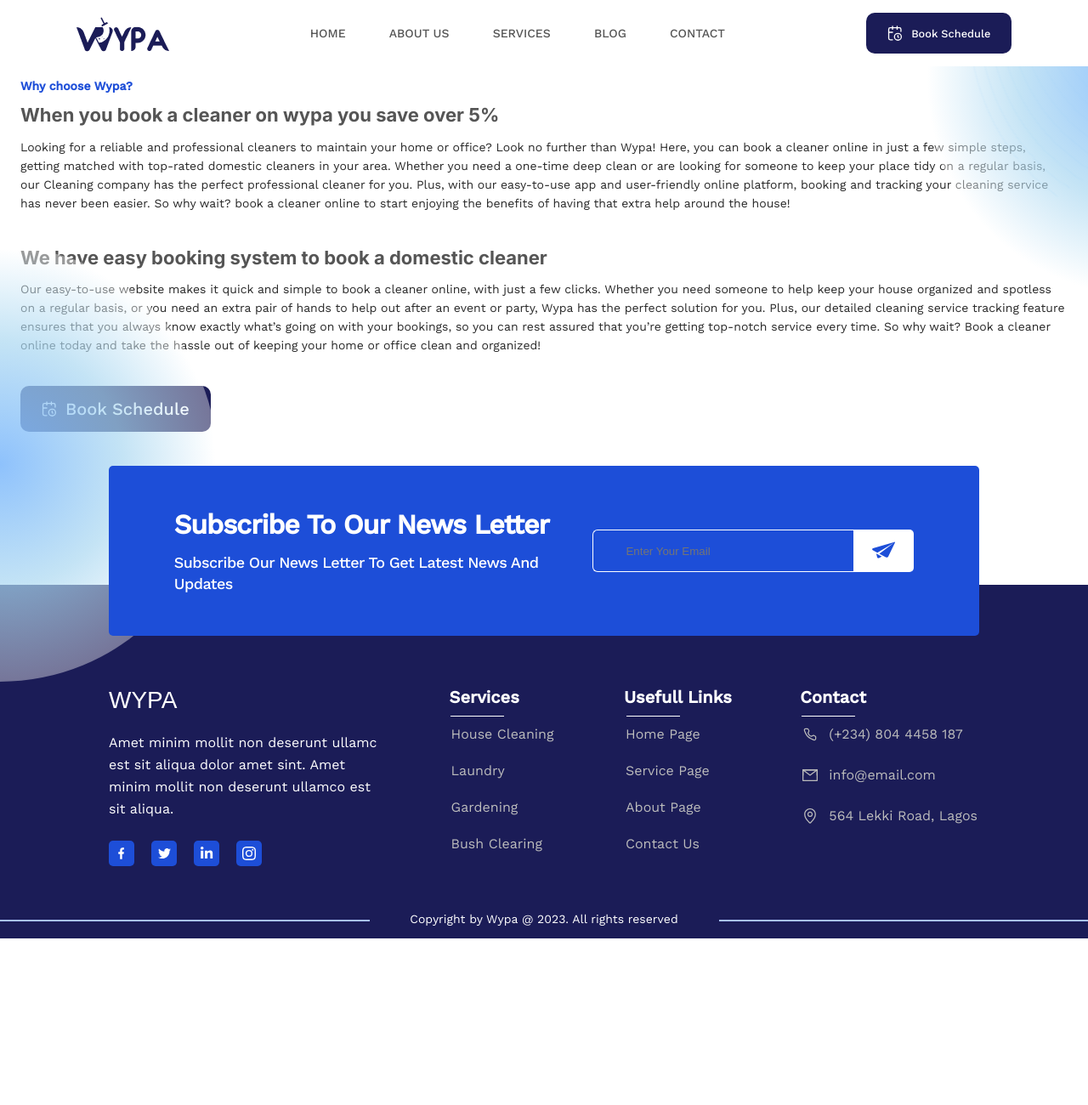
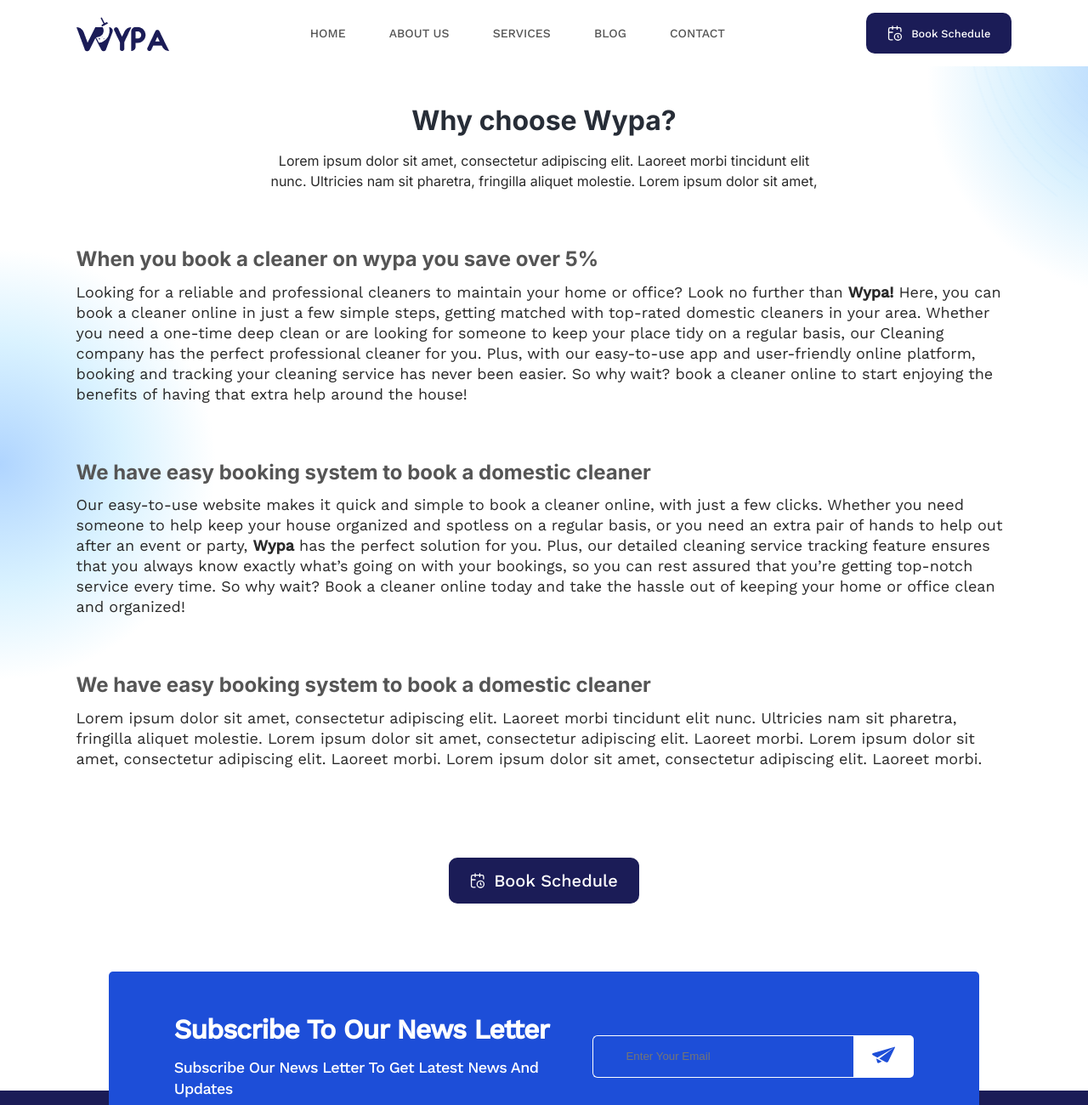
Before and after one commit to jubelo1234/Farm, a plain HTML site: page Why_us.html in a window 1280 px wide. Shown: the top 1300 px of the page at 85% size. Before the commit the page ends 1104 px from the top, so only its background shows below. Drawn offline with nearby package versions, Linux system fonts and the light colour scheme; a web font is replaced by a local one.

Commit message:
continuation

```diff
--- a/Why_us.html
+++ b/Why_us.html
@@ -26,7 +26,7 @@
         <img src="images/new_logoo.png" alt="logo" width="109" class="main_logo"/>
         <ul>
         <li><a href="#" class="men_text">HOME</a></li>
-        <li><a href="#" class="men_text">ABOUT US</a></li>
+        <li><a href="index.html#about__us" class="men_text">ABOUT US</a></li>
         <li><a href="#" class="men_text">SERVICES</a></li>
         <li><a href="#" class="men_text">BLOG</a></li>
         <li><a href="#" class="men_text">CONTACT</a></li>
@@ -39,7 +39,7 @@
     </nav>
     </header>
 
-    <main class="blur">
+    <main class="blur abt_main">
         <div class="gradient">
             #
         </div>
@@ -61,14 +61,14 @@
             <div class="text__section save__five">
                 <h2>When you book a cleaner on wypa you save over 5%</h2>
                 <p>
-                    Looking for a reliable and professional cleaners to maintain your home or office? Look no further than Wypa! Here, you can book a cleaner online in just a few simple steps, getting matched with top-rated domestic cleaners in your area. Whether you need a one-time deep clean or are looking for someone to keep your place tidy on a regular basis, our Cleaning company has the perfect professional cleaner for you. Plus, with our easy-to-use app and user-friendly online platform, booking and tracking your cleaning service has never been easier. So why wait? book a cleaner online to start enjoying the benefits of having that extra help around the house!
+                    Looking for a reliable and professional cleaners to maintain your home or office? Look no further than <span>Wypa!</span> Here, you can book a cleaner online in just a few simple steps, getting matched with top-rated domestic cleaners in your area. Whether you need a one-time deep clean or are looking for someone to keep your place tidy on a regular basis, our Cleaning company has the perfect professional cleaner for you. Plus, with our easy-to-use app and user-friendly online platform, booking and tracking your cleaning service has never been easier. So why wait? book a cleaner online to start enjoying the benefits of having that extra help around the house!
                 </p>
             </div>
 
             <div class="text__section easy__booking">
                 <h2>We have easy booking system to book a domestic cleaner</h2>
                 <p>
-                    Our easy-to-use website makes it quick and simple to book a cleaner online, with just a few clicks. Whether you need someone to help keep your house organized and spotless on a regular basis, or you need an extra pair of hands to help out after an event or party, Wypa has the perfect solution for you. Plus, our detailed cleaning service tracking feature ensures that you always know exactly what’s going on with your bookings, so you can rest assured that you’re getting top-notch service every time. So why wait? Book a cleaner online today and take the hassle out of keeping your home or office clean and organized!
+                    Our easy-to-use website makes it quick and simple to book a cleaner online, with just a few clicks. Whether you need someone to help keep your house organized and spotless on a regular basis, or you need an extra pair of hands to help out after an event or party, <span>Wypa</span> has the perfect solution for you. Plus, our detailed cleaning service tracking feature ensures that you always know exactly what’s going on with your bookings, so you can rest assured that you’re getting top-notch service every time. So why wait? Book a cleaner online today and take the hassle out of keeping your home or office clean and organized!
                 </p>
             </div>
 
@@ -79,10 +79,12 @@
                 </p>
             </div>
 
-            <button class="schedule__button">
-                <img src="images/vector.svg" alt="svg" />
-                <p>Book Schedule</p>
-            </button>
+            <div class="but_container">
+              <button class="schedule__button">
+                  <img src="images/vector.svg" alt="svg" />
+                  <p>Book Schedule</p>
+              </button>
+            </div>
         </section>
 
 
--- a/style.css
+++ b/style.css
@@ -9,6 +9,10 @@
   box-sizing: border-box;
 }
 
+html, body {
+  scroll-behavior: smooth;
+}
+
 body{
   max-width: 2500px;
   overflow-x: hidden;
@@ -16,6 +20,9 @@ body{
 
 main{
   position: relative;
+}
+.about_us, .services, .our_team, .portf, .reviews, .form_area{
+  scroll-margin-top: 70px;
 }
 
 .gradient{
@@ -27,8 +34,8 @@ main{
   height: 40vw;
   border-radius: 50%;
   background: radial-gradient(circle at center,
-    rgba(130, 187, 252, 0.9) 0%,
-    rgba(171, 216, 241, 0.7) 40%,
+    rgba(167, 208, 255, 0.9) 0%,
+    rgba(202, 237, 255, 0.7) 40%,
     rgba(255, 255, 255, 0.4) 70%,
     rgba(255, 255, 255, 0) 100%
   )
@@ -43,8 +50,8 @@ main{
   height: 40vw;
   border-radius: 50%;
   background: radial-gradient(circle at center,
-    rgba(130, 187, 252, 0.9) 0%,
-    rgba(171, 216, 241, 0.7) 40%,
+    rgba(167, 207, 253, 0.9) 0%,
+    rgba(202, 235, 253, 0.7) 40%,
     rgba(255, 255, 255, 0.4) 70%,
     rgba(255, 255, 255, 0) 100%
   )
@@ -91,7 +98,7 @@ header {
 
 .waves {
   top: 0;
-  right: 12%;
+  right: 20%;
   width: 60vw;
   position: absolute;
   transform: rotate(10deg);
@@ -200,19 +207,7 @@ nav ul li:hover {
 }
 
 /* The schedule button for the other pages */
-.schedule__button{
-  cursor: pointer;
-  display: flex;
-  padding: 15px 25px;
-  justify-content: center;
-  align-items: center;
-  gap: 10px;
-  border: none;
-  border-radius: 10px;
-  background: #1b1c57;
-  margin-bottom: 15px;
-
-}
+
 .schedule__button p {
   font-family: var(--work);
   font-size: clamp(10px, 3vw, 20px);
@@ -339,9 +334,11 @@ nav ul li:hover {
 
 /* ///////////// THE WHY CHOOSE US PAGE /////////////// */
 
+
 .main__section{
   padding: min(15px, 2vh) 24px min(15px, 2vh)
     24px;
+  position: relative;
 }
 .wave__other__page{
   display: none;
@@ -351,6 +348,9 @@ nav ul li:hover {
 }
 .why__choose__wypa{
   padding-bottom: 10px;
+  display: flex;
+  flex-direction: column;
+  gap: 16px;
 }
 .why__choose__wypa p{
   display: none;
@@ -363,7 +363,7 @@ nav ul li:hover {
 }
 .text__section h2{
   color: #555;
-  font-size: 22px;
+  font-size: 24px;
   font-family: Inter;
   font-weight: 700;
   line-height: 32.5px;
@@ -372,15 +372,77 @@ nav ul li:hover {
 .text__section p{
   color: #292929;
   font-family: var(--work);
-  line-height: 22px;
-  font-size: 14px;
+  line-height: 24px;
+  font-size: clamp(14px, 3vw, 18px);
+  /* font-size: 3vw; */
   font-weight: 400;
+}
+.text__section span{
+  font-weight: 800;
+
 }
 .easy__booking2{
   display: none;
 }
-
-
+footer{
+  position: relative;
+  z-index: 1;
+}
+.schedule__button{
+  cursor: pointer;
+  display: flex;
+  padding: 15px 25px;
+  justify-content: center;
+  align-items: center;
+  gap: 10px;
+  border: none;
+  border-radius: 10px;
+  background: #1b1c57;
+  margin-bottom: 15px;
+
+}
+@media screen and (min-width: 1025px){
+  .text__section{
+    padding-bottom: 64px;
+  }
+  .why__choose__wypa{
+    padding-bottom: 64px;
+  }
+  .why__choose__wypa h3{
+    text-align: center;
+    color: var(--gray-700, #272D37);
+    font-family: Inter;
+    font-size: 32px;
+    font-weight: 700;
+  }
+  .why__choose__wypa p{
+    display: block;text-align: center;
+    color: #292929;
+    font-family: var(--inter);
+    line-height: 24px;
+    font-size: 16px;
+    font-weight: 400;
+    width: 60%;
+    align-self: center;
+  }
+  .easy__booking2{
+    display: block;
+  }
+  .main__section{
+    padding-top: 44px;
+  }
+  .but_container{
+    padding: 40px 0 40px 0;
+    display: flex;
+    justify-content: center;
+  }
+}
+@media screen and (min-width: 767px){
+  .main__section{
+    padding-right: 7vw;
+    padding-left: 7vw;
+  }
+}
 
 
 /* ////////////////////// ABOUT US SECTION //////////////////// */
@@ -964,6 +1026,7 @@ nav ul li:hover {
   /* bottom: -15%; */
   top: 0;
   margin: 0 auto;
+  z-index: 2;
 }
 
 .newsletter h3{
```
Also changed, not shown: index.html (+11 -11 lines).
